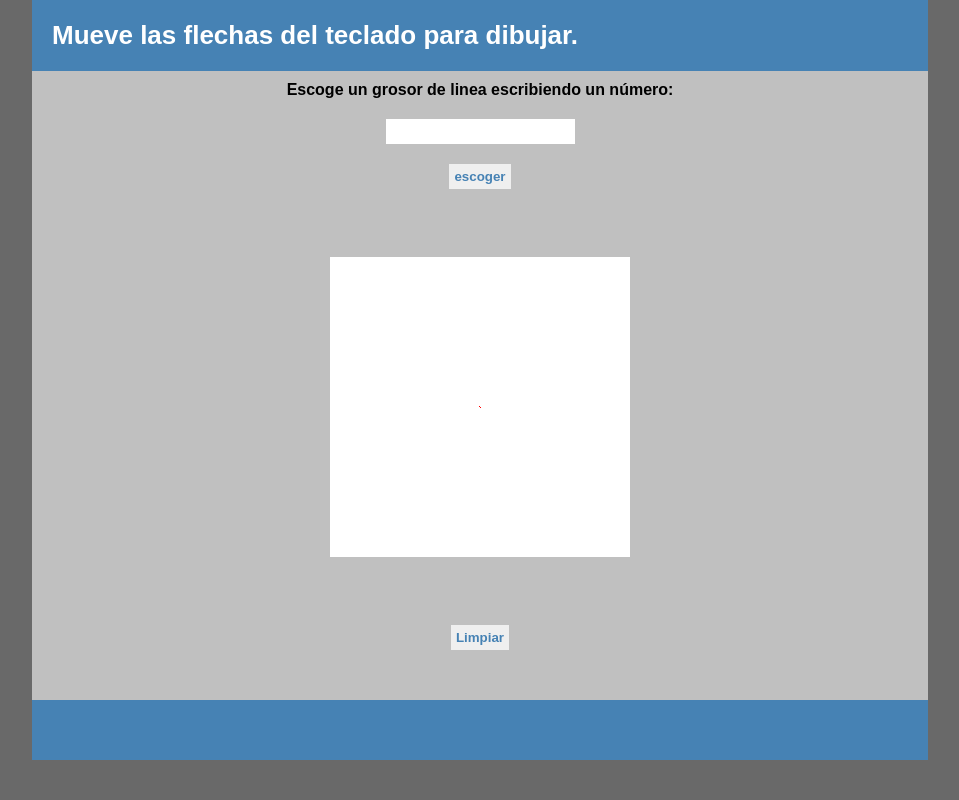
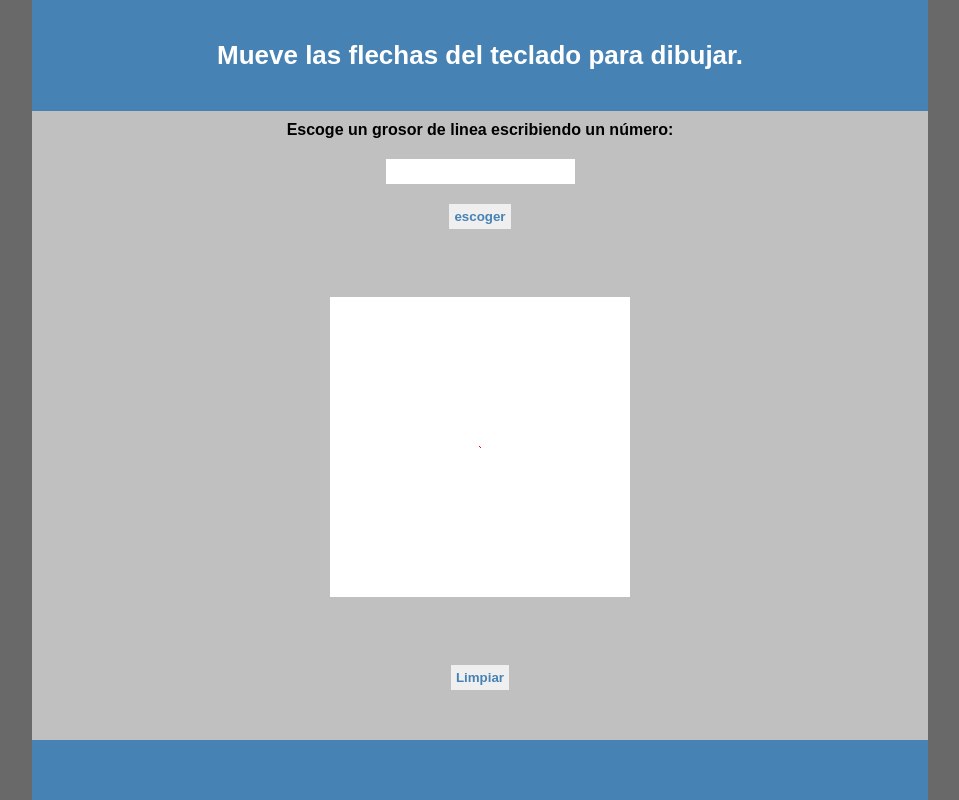
Before and after one commit to andres-condezo/canvas2, a plain HTML site: page index.html in a window 1280 px wide. Shown: the whole page, without its empty margins (160-1119 px from the left). Drawn offline with Linux system fonts and the light colour scheme.

Commit message:
Fix css.

```diff
--- a/css/styles.css
+++ b/css/styles.css
@@ -22,13 +22,15 @@ main {
 
 header {
   width: 100%;
+  display: flex;
+  padding: 20px;
+  justify-content: center;
+  background-color: steelblue;
 }
 
 h1 {
   color: white;
-  background-color: steelblue;
   font-size: 26px;
-  margin: 0px auto;
   padding: 20px;
 }
 input {
```
